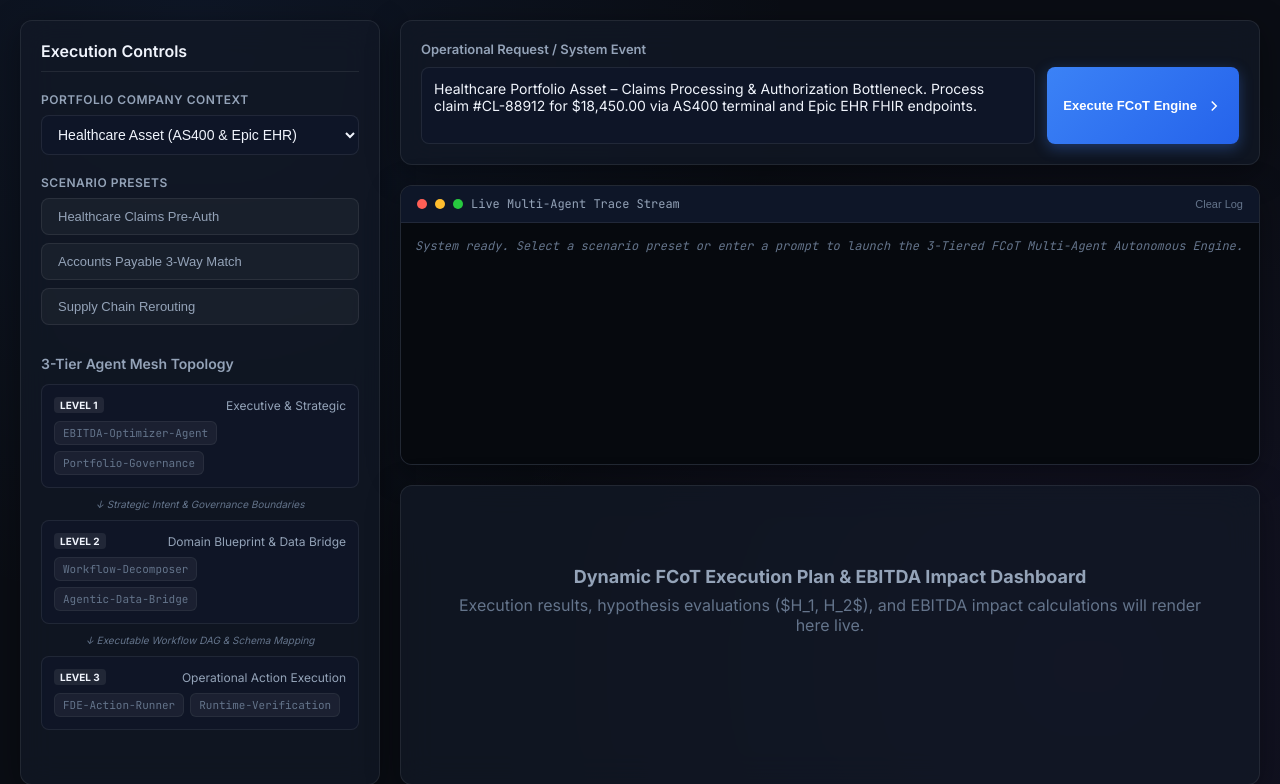
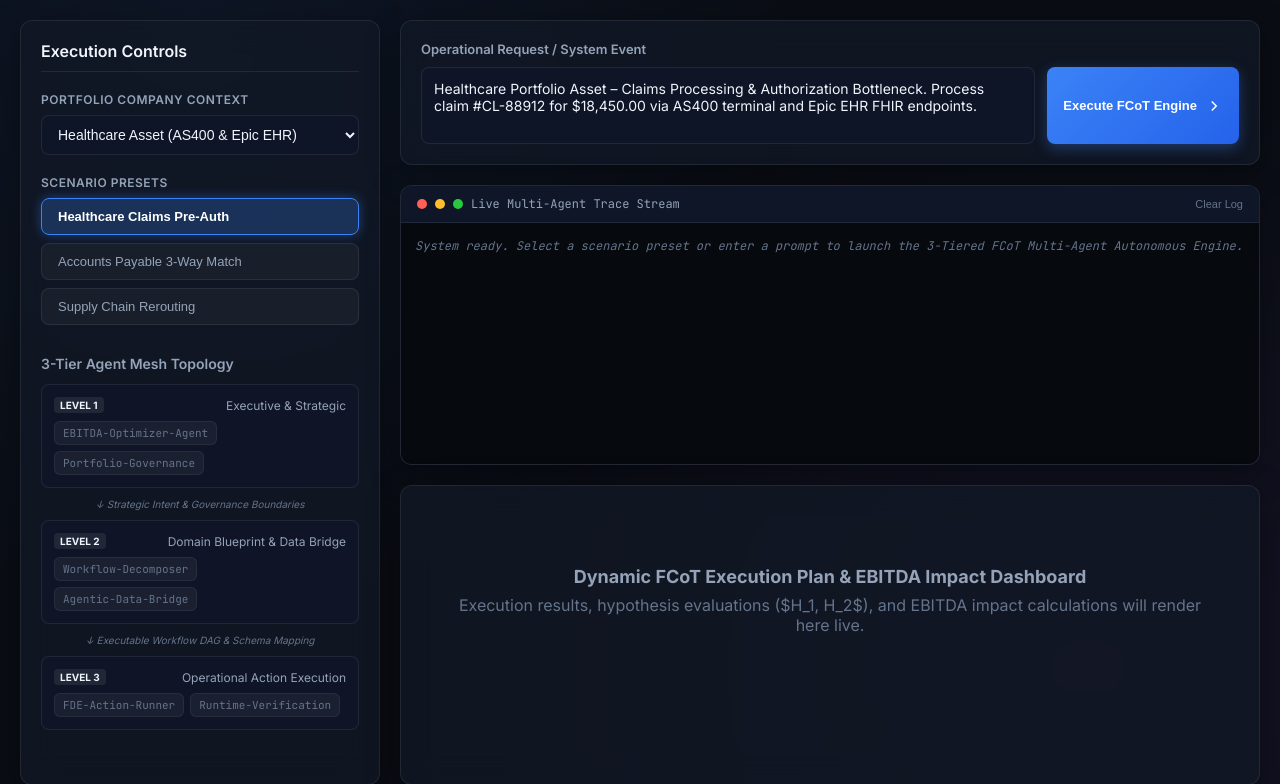
Before and after one commit to aarsanjani/kkr, a Flask app: page / in a window 1280 px wide. Shown: the part 118-902 px from the top of the page. Run offline with Flask 3, Linux system fonts and the light colour scheme.

Commit message:
Synchronize scenario presets and company dropdown prompt auto-population with glowing active states

```diff
--- a/frontend/static/css/style.css
+++ b/frontend/static/css/style.css
@@ -214,6 +214,14 @@ body {
     background: rgba(59, 130, 246, 0.12);
     border-color: var(--accent-blue);
     color: var(--text-primary);
+}
+
+.btn-preset.active {
+    background: rgba(59, 130, 246, 0.25) !important;
+    border: 1px solid var(--accent-blue) !important;
+    color: #ffffff !important;
+    box-shadow: 0 0 12px rgba(59, 130, 246, 0.4) !important;
+    font-weight: 600 !important;
 }
 
 .btn-primary {
--- a/frontend/templates/index.html
+++ b/frontend/templates/index.html
@@ -56,9 +56,9 @@
                 <div class="control-group">
                     <label>Scenario Presets</label>
                     <div class="preset-buttons">
-                        <button class="btn btn-preset" onclick="setPreset('claims')">Healthcare Claims Pre-Auth</button>
-                        <button class="btn btn-preset" onclick="setPreset('procurement')">Accounts Payable 3-Way Match</button>
-                        <button class="btn btn-preset" onclick="setPreset('supply_chain')">Supply Chain Rerouting</button>
+                        <button id="preset-claims" class="btn btn-preset" onclick="setPreset('claims')">Healthcare Claims Pre-Auth</button>
+                        <button id="preset-procurement" class="btn btn-preset" onclick="setPreset('procurement')">Accounts Payable 3-Way Match</button>
+                        <button id="preset-supply-chain" class="btn btn-preset" onclick="setPreset('supply_chain')">Supply Chain Rerouting</button>
                     </div>
                 </div>
 
```
Also changed, not shown: frontend/static/js/app.js (+15 -13 lines).
